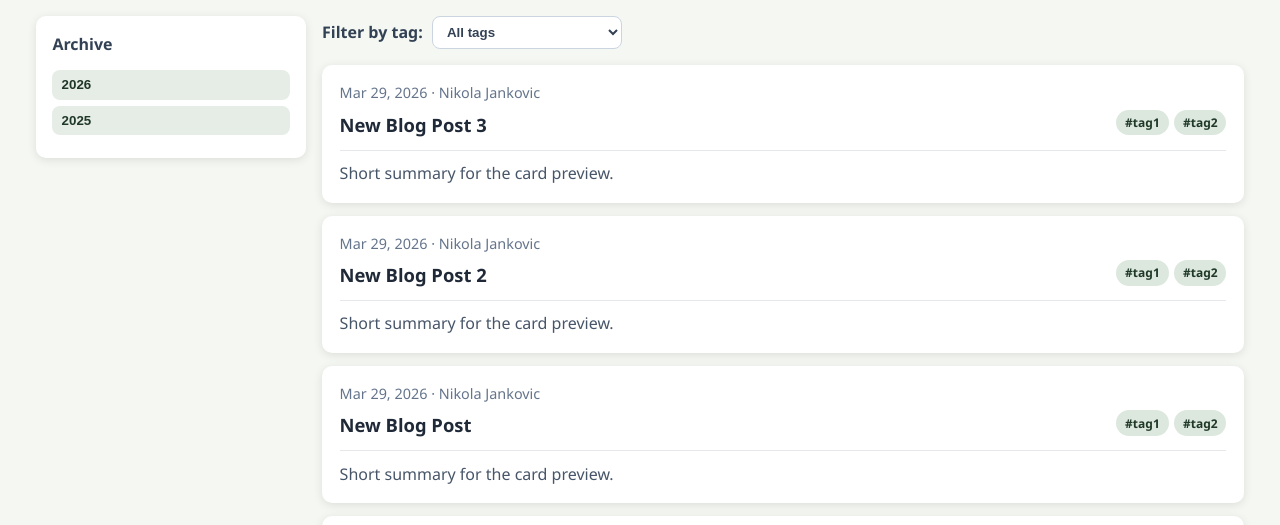
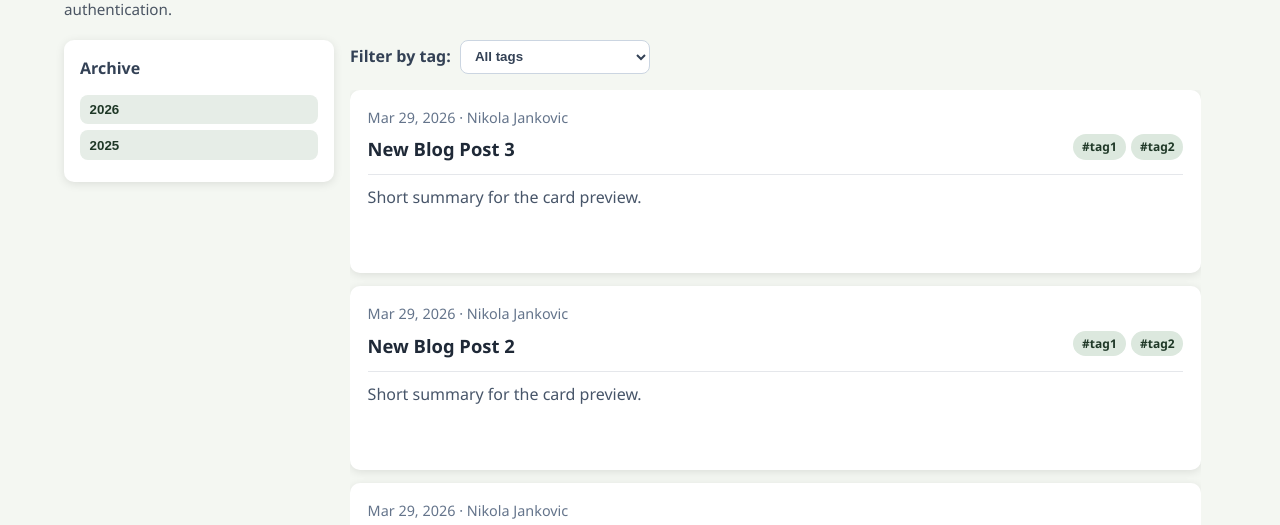
Before and after one commit to NikJanko/Portfolio, a website: page app/blog.html in a window 1280 px wide. Shown: the part 210-735 px from the top of the page. Drawn offline with Linux system fonts and the light colour scheme.

Commit message:
fix inconsistent sizing when scroll wheel is active

```diff
--- a/app/blog.html
+++ b/app/blog.html
@@ -77,7 +77,7 @@
             <div class="blog-focus-footer">
                 <div id="focusLinks" class="blog-links"></div>
                 <button id="focusGalleryBtn" class="gallery-btn" title="Open images" aria-label="Open images gallery">
-                    <img src="../alt-Images/solid-camera.svg" alt="Camera icon">
+                    <img src="../icons/solid-camera.svg" alt="Camera icon">
                 </button>
             </div>
         </div>
--- a/app/styles.css
+++ b/app/styles.css
@@ -51,6 +51,8 @@
     height: 100%;
     scroll-behavior: smooth;
     overscroll-behavior-y: none;
+    overflow-y: scroll;
+    scrollbar-gutter: stable both-edges;
     background-color: var(--bg-page);
 }
 
@@ -64,6 +66,7 @@
     display: flex;
     flex-direction: column;
     overscroll-behavior-y: none;
+    overflow-y: scroll;
     overflow-x: hidden;
 }
 
@@ -599,14 +602,14 @@
     font-size: 1.4rem;
     display: block;
     margin-bottom: 0.2rem;
-    text-shadow: 0 1px 2px rgba(0, 0, 0, 0.85);
+    text-shadow: 0 4px 8px rgba(0, 0, 0, 0.9), 0 0 8px rgba(0, 0, 0, 0.65);
 }
 
 .timeline-label {
     display: block;
     font-weight: bold;
     font-size: 0.9rem;
-    text-shadow: 0 1px 2px rgba(0, 0, 0, 0.85);
+    text-shadow: 0 4px 8px rgba(0, 0, 0, 0.9), 0 0 8px rgba(0, 0, 0, 0.65);
 }
 
 /* Section Headers */
@@ -1649,7 +1652,7 @@
         position: relative;
         z-index: 2;
         font-weight: 700;
-        text-shadow: 0 1px 2px rgba(255, 255, 255, 0.65);
+        text-shadow: 0 2px 4px rgba(0, 0, 0, 0.9), 0 0 6px rgba(0, 0, 0, 0.65);
     }
 
     #timelineBar:not(.hidden) ~ #projectsGrid {
@@ -1824,6 +1827,14 @@
    ============================================ */
 .blog-page {
     padding-top: 2rem;
+}
+
+@media (min-width: 900px) {
+    /* Keep the whole blog content wrapper width static regardless of page scrollability */
+    .blog-page {
+        max-width: none;
+        width: min(1272px, calc(100vw - 4rem));
+    }
 }
 
 .blog-header-row {
@@ -1856,8 +1867,10 @@
 
 .blog-layout {
     display: grid;
-    grid-template-columns: 270px 1fr;
+    grid-template-columns: minmax(250px, 270px) minmax(0, 1fr);
     gap: 1rem;
+    width: 100%;
+    align-items: start;
 }
 
 .blog-sidebar {
@@ -1868,6 +1881,7 @@
     height: fit-content;
     position: sticky;
     top: 90px;
+    width: 100%;
 }
 
 .sidebar-title {
@@ -1913,6 +1927,7 @@
 
 .blog-main {
     min-width: 0;
+    width: 100%;
 }
 
 .tags-filter-wrap {
@@ -1945,6 +1960,21 @@
     gap: 0.8rem;
 }
 
+@media (min-width: 901px) {
+    .blog-main {
+        display: flex;
+        flex-direction: column;
+    }
+
+    .blog-cards {
+        min-height: 560px;
+        max-height: 560px;
+        overflow-y: scroll;
+        scrollbar-gutter: stable;
+        padding-right: 0;
+    }
+}
+
 .blog-card {
     width: 100%;
     background: #ffffff;
@@ -1952,6 +1982,8 @@
     box-shadow: 0 2px 10px rgba(0, 0, 0, 0.1);
     padding: 1rem 1.1rem;
     cursor: pointer;
+    display: flex;
+    flex-direction: column;
 }
 
 .blog-card-meta {
@@ -1998,6 +2030,13 @@
 .blog-card-summary {
     margin: 0;
     color: #475569;
+    line-height: 1.5;
+    min-height: calc(1.5em * 3);
+    display: -webkit-box;
+    line-clamp: 3;
+    -webkit-line-clamp: 3;
+    -webkit-box-orient: vertical;
+    overflow: hidden;
 }
 
 .blog-empty {
```
Also changed, not shown: README.md, icons/solid-camera.svg (renamed from alt-Images/solid-camera.svg).
